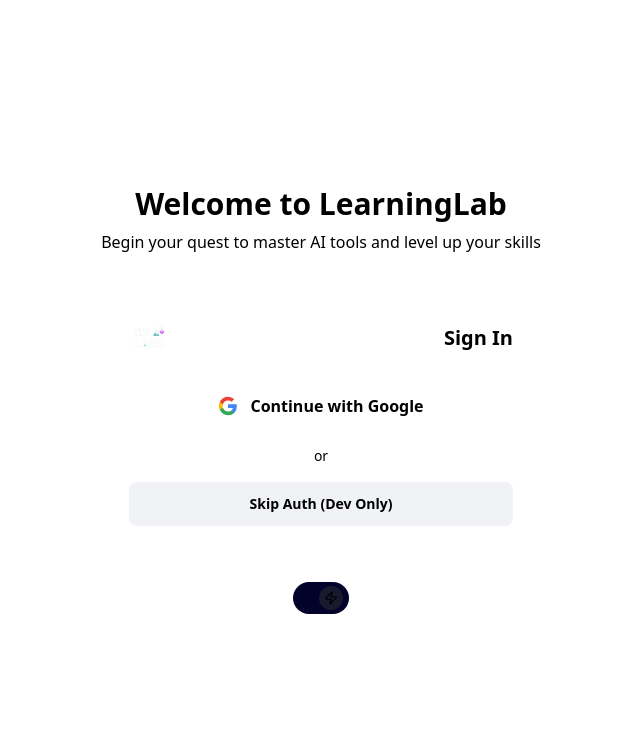
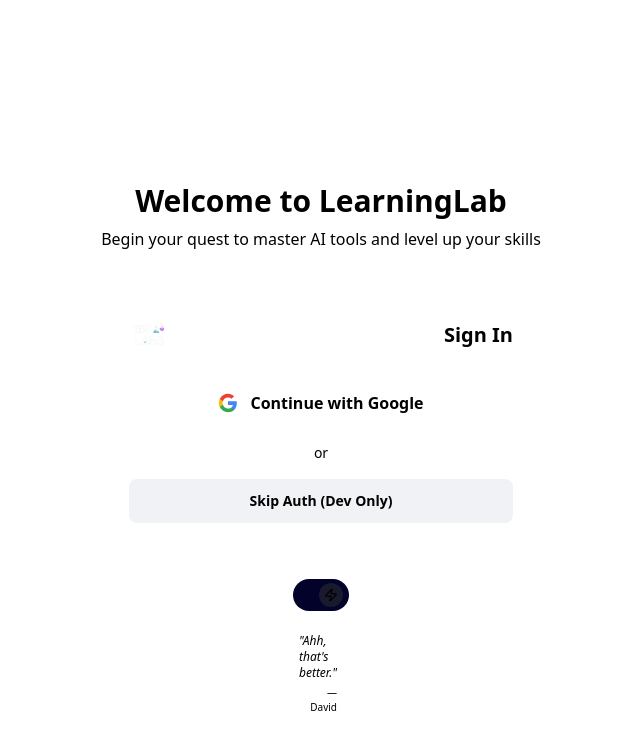
Before and after one commit to tbsdigitallabs/Documentation-for-TBS, a Next.js app in the folder ai-training-platform/: page /auth/signin in a window 1280 px wide. Both pictures are taken after a click on the switch 640 px from the left and 598 px from the top of the page. Shown: the top 750 px of the page, without its empty margins (319-959 px from the left). Built offline with nearby package versions, Linux system fonts and the light colour scheme.

Commit message:
Add theme toggle Easter eggs from David

```diff
--- a/ai-training-platform/src/components/ThemeToggle.tsx
+++ b/ai-training-platform/src/components/ThemeToggle.tsx
@@ -1,17 +1,34 @@
 "use client";
 
 import { useTheme } from './ThemeProvider';
-import { useEffect, useState } from 'react';
+import { useEffect, useState, useRef } from 'react';
 import { Zap, Sun } from 'lucide-react';
 
 export default function ThemeToggle() {
   const { theme, toggleTheme } = useTheme();
   const [mounted, setMounted] = useState(false);
+  const [easterEggMessage, setEasterEggMessage] = useState<string | null>(null);
+  const previousTheme = useRef(theme);
 
   // Prevent hydration mismatch by only rendering after mount
   useEffect(() => {
     setMounted(true);
   }, []);
+
+  // Easter egg: show message when switching themes
+  useEffect(() => {
+    if (mounted && previousTheme.current !== theme) {
+      if (previousTheme.current === 'dark' && theme === 'light') {
+        setEasterEggMessage("Ouch, who turned on the big light?");
+      } else if (previousTheme.current === 'light' && theme === 'dark') {
+        setEasterEggMessage("Ahh, that's better.");
+      }
+      const timer = setTimeout(() => setEasterEggMessage(null), 3000);
+      previousTheme.current = theme;
+      return () => clearTimeout(timer);
+    }
+    previousTheme.current = theme;
+  }, [theme, mounted]);
 
   if (!mounted) {
     // Return a placeholder that matches the initial render
@@ -30,6 +47,7 @@
   }
 
   return (
+    <div className="relative">
       <button
         onClick={toggleTheme}
         className="relative inline-flex h-8 w-14 items-center rounded-full border border-border-primary cursor-pointer transition-all duration-200 hover:border-accent-sage-500 focus:outline-none focus:ring-2 focus:ring-accent-sage-500 focus:ring-offset-2"
@@ -57,5 +75,23 @@
           )}
         </span>
       </button>
+
+      {/* Easter egg speech bubble */}
+      {easterEggMessage && (
+        <div className="absolute right-0 top-full mt-2 z-50 animate-in fade-in slide-in-from-top-2 duration-300">
+          <div className="relative bg-white dark:bg-[#1a1a2e] border border-border-primary rounded-lg shadow-xl px-3 py-2 max-w-[200px]">
+            {/* Speech bubble triangle */}
+            <div className="absolute -top-2 right-4 w-0 h-0 border-l-[6px] border-l-transparent border-r-[6px] border-r-transparent border-b-[8px] border-b-white dark:border-b-[#1a1a2e]" />
+            <div className="absolute -top-[10px] right-4 w-0 h-0 border-l-[7px] border-l-transparent border-r-[7px] border-r-transparent border-b-[9px] border-b-border-primary" style={{ marginRight: '-1px' }} />
+            <p className="text-xs text-content-secondary italic">
+              "{easterEggMessage}"
+            </p>
+            <p className="text-[10px] text-content-tertiary mt-1 text-right">
+              — David
+            </p>
+          </div>
+        </div>
+      )}
+    </div>
   );
 }
```
Lines whose indentation alone changed are shown as unchanged.
